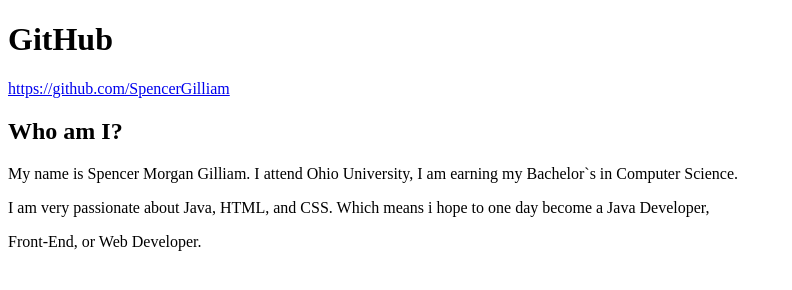
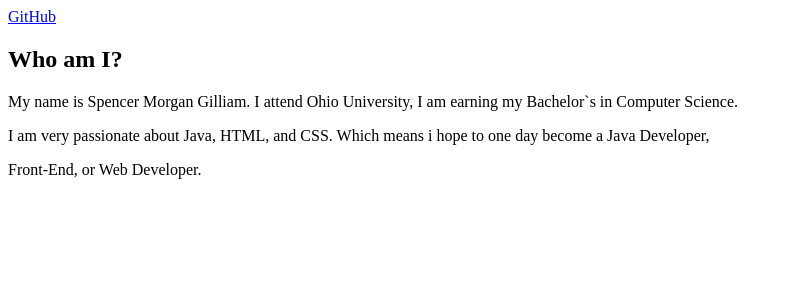
Before and after one commit to SpencerGilliam/SMGPortfolio.github.io, a plain HTML site: page index.html in a window 1280 px wide. Shown: the whole page, without its empty margins (0-792 px from the left). Drawn offline with Linux system fonts and the light colour scheme.

Commit message:
Update index.html

```diff
--- a/index.html
+++ b/index.html
@@ -4,8 +4,7 @@
 <title>Spencer M. Gilliam`s Project Portfolio</title>
 </head>
 <body>
-  <h1>  GitHub  </h1>
-  <a href="https://github.com/SpencerGilliam">https://github.com/SpencerGilliam</a>
+<a href="https://github.com/SpencerGilliam">GitHub</a>
 <h2>Who am I?</h2>
 <p>My name is Spencer Morgan Gilliam. I attend Ohio University, I am earning my Bachelor`s in Computer Science.</p>
 <p>I am very passionate about Java, HTML, and CSS. Which means i hope to one day become a Java Developer,</p>
```
